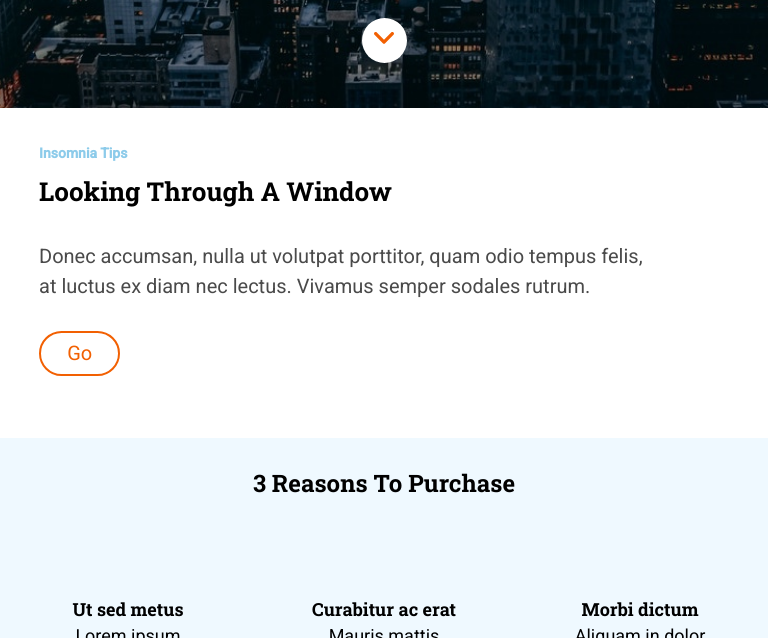
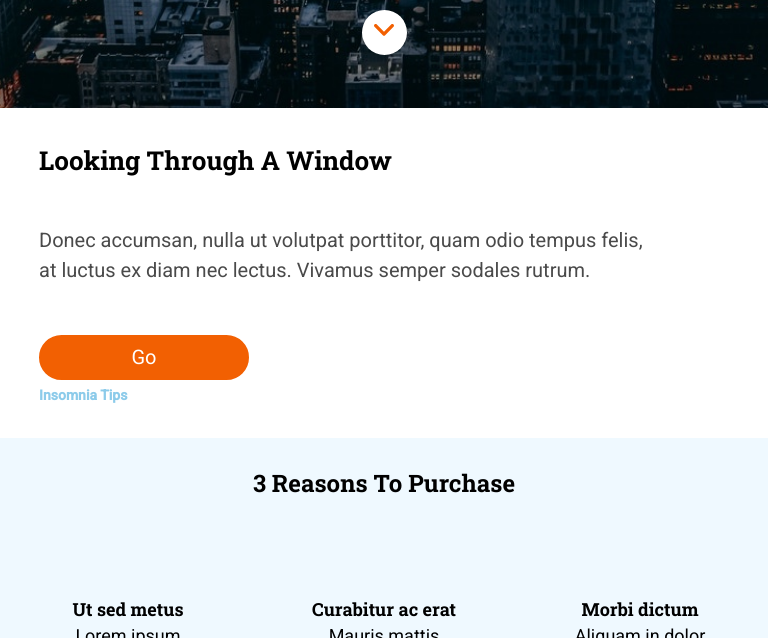
Before and after one commit to Aleha20/my_first_web_HTML-CSS, a website: page docs/index.html in a window 768 px wide. Shown: the part 692-1330 px from the top of the page. Drawn offline with nearby package versions, Linux system fonts and the light colour scheme; files that its build step writes are made by us from their sources.

Commit message:
change branch looking

```diff
--- a/src/scss/layout/_header.scss
+++ b/src/scss/layout/_header.scss
@@ -57,6 +57,7 @@
   align-items: center;
   margin-bottom: 53px;
   padding: 12px;
+  display: none;
 }
 
 @media all and (min-width: 768px) and (max-width: 1200px) {
@@ -76,6 +77,14 @@
   .go-down {
     left: 50%;
     margin-bottom: 45px;
+    width: 45px;
+    height: 45px;
+    background-color: #ffffff;
+    border-radius: 50%;
+    align-items: center;
+    margin-bottom: 53px;
+    padding: 12px;
+    display: unset;
   }
 }
 @media all and (min-width: 1200px) {
--- a/src/scss/main.scss
+++ b/src/scss/main.scss
@@ -32,20 +32,20 @@
 }
 .paragraph {
   width: 90.62%;
-  margin-bottom: 30px;
+  margin-bottom: 50px;
   font-family: "Roboto", sans-serif;
   font-size: 18px;
   line-height: 30px;
   color: #4a4a4a;
 }
 .letsGo {
-  width: 23.7%;
+  width: 210px;
   height: 45px;
   border-radius: 22.5px;
-  background-color: white;
+  background-color: #f26002;
   border: 2px solid #f26002;
   font-family: "Roboto", sans-serif;
-  color: #f26002;
+  color: #ffffff;
   font-size: 20px;
   text-align: center;
   padding: 7px;
@@ -145,7 +145,20 @@
   .container2 {
     height: 330px;
     padding: 30px 39px 60px 39px;
+    display: flex;
+    flex-direction: column;
   }
+  .tips {
+    order: 2;
+    height: 30px;
+    margin-bottom: 1px;
+    font-family: "Roboto", sans-serif;
+    line-height: 30px;
+    font-size: 14px;
+    color: #8ccbea;
+    text-transform: capitalize;
+  }
+
   .paragraph {
     font-size: 20px;
   }
@@ -163,9 +176,7 @@
     font-size: 20px;
     color: #4a4a4a;
   }
-  .letsGo {
-    width: 11.8%;
-  }
+
   .container3 {
     grid-template-columns: 1fr 1fr 1fr;
     grid-template-rows: 1fr 1fr 1fr;
@@ -198,7 +209,6 @@
     font-size: 20px;
   }
   .letsGo {
-    width: 160px;
     text-align: center;
     padding: 7px;
   }
```
